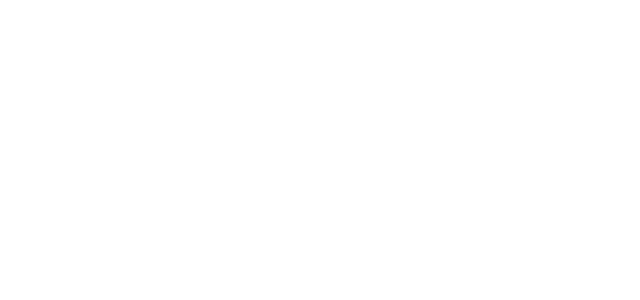
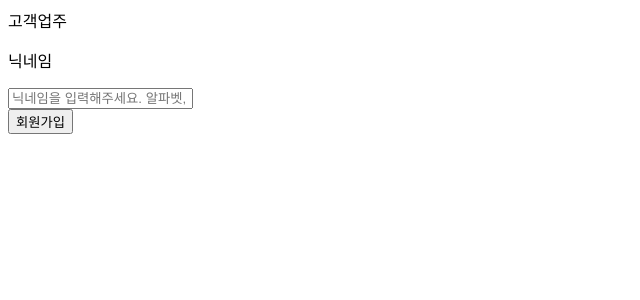
Before and after one commit to boostcampwm-2022/web29-Buddha, a React (Create React App) app in the folder packages/client/: page /signup in a window 1280 px wide. Shown: the top 300 px of the page, without its empty margins (0-640 px from the left). Built offline with nearby package versions, Linux system fonts and the light colour scheme.

Commit message:
feat: [FE] 입력 Validate 추가
- nickname validate
- corporate validate
- 어느 단계에서 validation 할건지 생각

#3

```diff
--- a/packages/client/src/App.tsx
+++ b/packages/client/src/App.tsx
@@ -1,5 +1,6 @@
 import { BrowserRouter, Route, Routes } from 'react-router-dom';
 import Layout from './Layout';
+import Signup from './pages/Signup';
 
 function App() {
   return (
@@ -8,7 +9,7 @@
         <BrowserRouter>
           <Routes>
             <Route path={'/'} element={<></>}></Route> {/* 로그인 */}
-            <Route path={'/signup'} element={<></>}></Route> {/* 회원가입 */}
+            <Route path={'/signup'} element={<Signup />}></Route> {/* 회원가입 */}
             <Route path={'/mypage'} element={<></>}></Route> {/* 마이페이지 */}
             <Route path={'/home'} element={<></>}></Route> {/* 고객 메인 */}
             <Route path={'/menu'} element={<></>}></Route>{' '}
--- a/packages/client/src/constants.ts
+++ b/packages/client/src/constants.ts
@@ -0,0 +1 @@
+export {}
--- a/packages/client/src/pages/Signup/index.tsx
+++ b/packages/client/src/pages/Signup/index.tsx
@@ -14,15 +14,35 @@
   };
 
   const handleSubmit = () => {
-    alert(`nickname: ${nickname} \ncorporate: ${corporate}`);
+    if (isValidateNickname()) {
+      if (signupType === 'owner') {
+        if (isValidateCorporate()) {
+          alert(`nickname: ${nickname} \ncorporate: ${corporate}`);
+        } else {
+          alert('사업자 등록 번호 입력이 잘못됐습니다.');
+        }
+      } else {
+        alert(`nickname: ${nickname}`);
+      }
+    } else {
+      alert('닉네임 입력이 잘못됐습니다.');
+    }
   };
 
   const changeNickname = (e: React.ChangeEvent<HTMLInputElement>) => {
-    setNickname(e.target.value);
+    setNickname(e.target.value.replace(/[^ㄱ-ㅎ|가-힣|a-z|A-Z|0-9|\s]/g, ''));
   };
 
   const changeCorporate = (e: React.ChangeEvent<HTMLInputElement>) => {
-    setCorporate(e.target.value);
+    setCorporate(e.target.value.replace(/[^0-9-]/g, ''));
+  };
+
+  const isValidateNickname = () => {
+    return nickname.length > 2;
+  };
+
+  const isValidateCorporate = () => {
+    return corporate.length >= 10;
   };
 
   return (
@@ -36,8 +56,9 @@
         <input
           onChange={changeNickname}
           type={'text'}
-          placeholder={'닉네임을 입력해주세요.'}
+          placeholder={'닉네임을 입력해주세요. 알파벳, 숫자만 사용'}
           maxLength={20}
+          value={nickname}
         />
       </div>
       {signupType === 'owner' ? (
@@ -47,7 +68,8 @@
             onChange={changeCorporate}
             type={'text'}
             placeholder={'사업자 등록 번호를 입력해주세요.'}
-            maxLength={20}
+            maxLength={12}
+            value={corporate}
           />
         </div>
       ) : (
```
